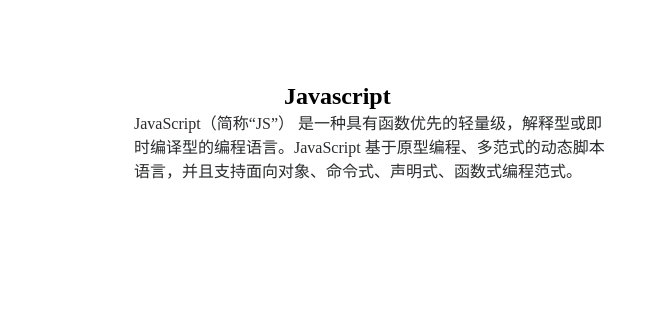
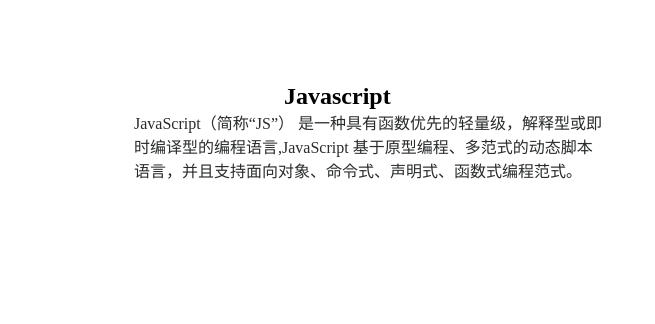
Before and after one commit to kinomo2/kinomo2.github.io, a plain HTML site: page index.html in a window 1280 px wide. Shown: the part 1654-1978 px from the top of the page, 0-655 px from the left. Drawn offline with Linux system fonts and the light colour scheme.

Commit message:
修改了index内容

```diff
--- a/index.html
+++ b/index.html
@@ -57,7 +57,7 @@
 
         <div class="sec-left">
             <h2>Javascript</h2>
-            <div>JavaScript（简称“JS”） 是一种具有函数优先的轻量级，解释型或即时编译型的编程语言。JavaScript 基于原型编程、多范式的动态脚本语言，并且支持面向对象、命令式、声明式、函数式编程范式。</div>
+            <div>JavaScript（简称“JS”） 是一种具有函数优先的轻量级，解释型或即时编译型的编程语言,JavaScript 基于原型编程、多范式的动态脚本语言，并且支持面向对象、命令式、声明式、函数式编程范式。</div>
         </div>
 
         <div class="sec-right">
```
